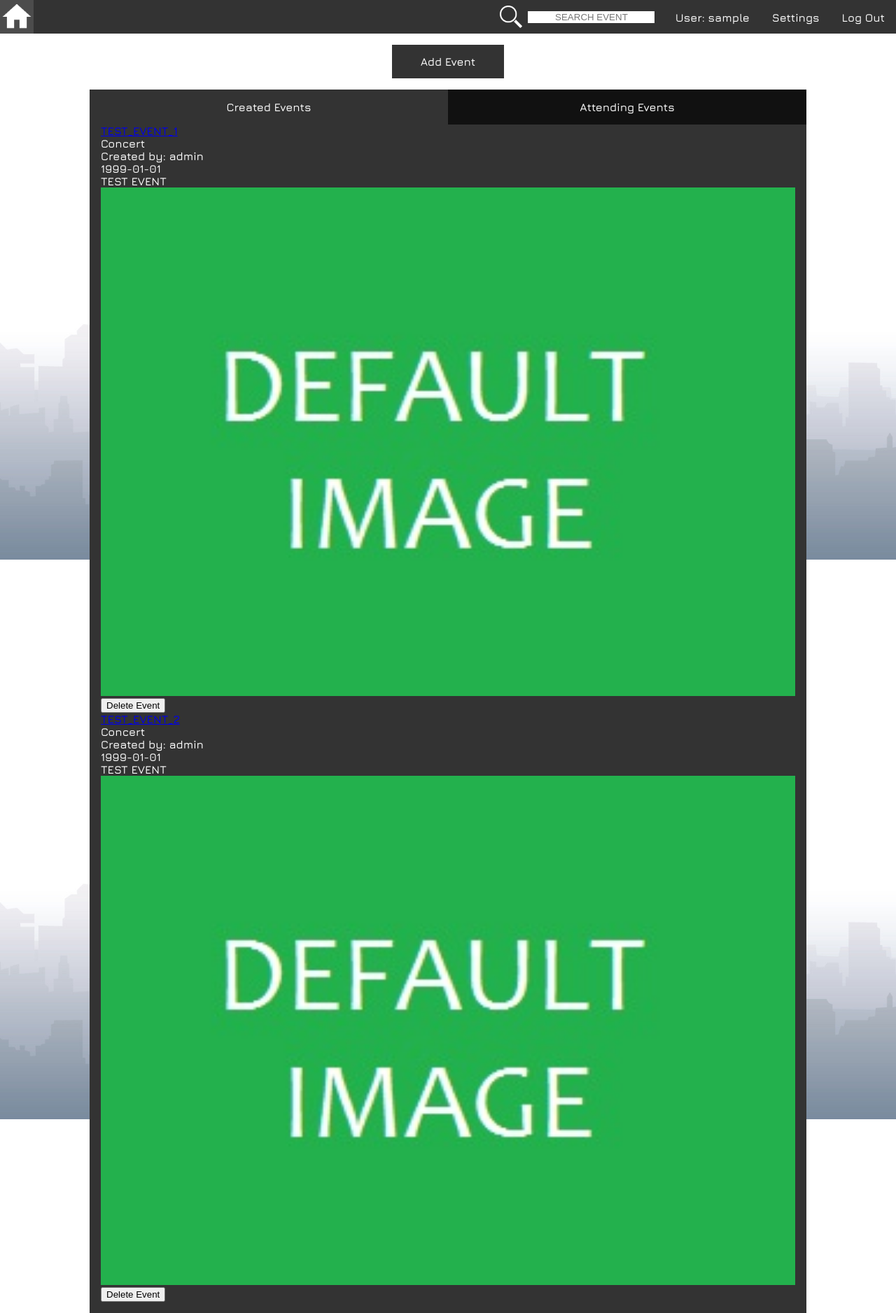
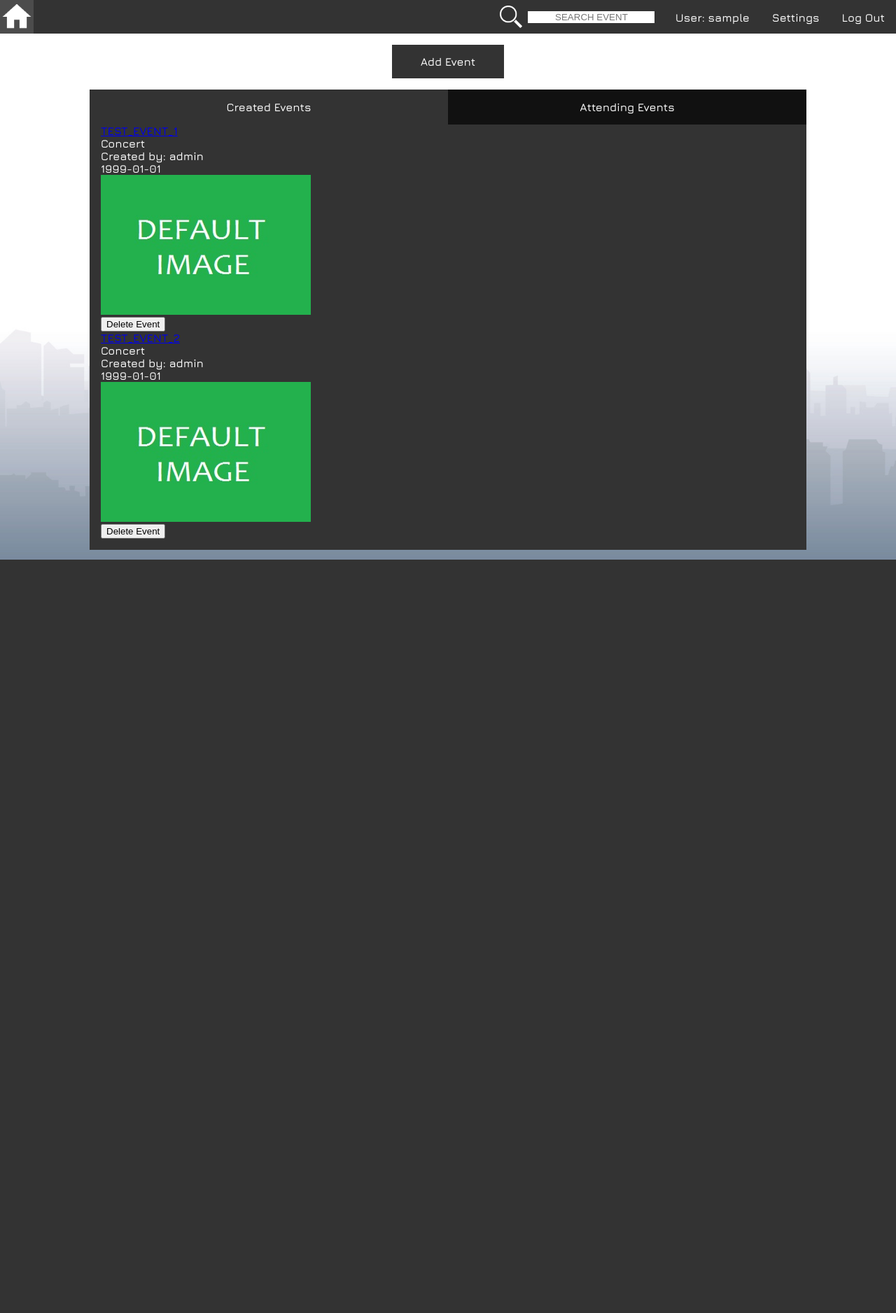
Before and after one commit to up201306506/LTW20152016, a PHP site: page /profile.php in a window 1280 px wide. Shown: the whole page at 70% size. After the commit the page ends 800 px from the top, so only its background shows below. Run offline with PHP 8.4, Linux system fonts and the light colour scheme; the visitor is signed in with stand-in values (Sample User, id 1); data comes from the database, SQL or seed files in the repository.

Commit message:
Removi outra vez a descrição dos eventos no profile. Pus as imagens mais pequenas :back:

```diff
--- a/Source Code/Styles/profile.css
+++ b/Source Code/Styles/profile.css
@@ -74,3 +74,8 @@
 .tab-content.current {
 	display: inherit;
 }
+
+.event_image{
+	max-width: 300px;
+	max-height: 200px;
+}
--- a/Source Code/profile.php
+++ b/Source Code/profile.php
@@ -43,7 +43,6 @@
 							echo '<span class="EventType">' . $eventtypes[$row['type']]['type'] . '<span><br>';
 							echo '<span class="EventUser"> Created by: '. $creator['user_name'] . '<span><br>';
 							echo '<span class="EventDate">' . $row['date'] . '<span><br>';
-							echo '<span class="EventDescription">' . $row['description'] . '<span><br>';
 							echo '<img src="Images/Event/'.$row['image_path'].'.jpg" alt="image_'.$row['event_id'].'" class="event_image"/>';
 							echo '<form action="" method="post">';
 								echo "<button name='Delete_button' class='deletebutton' value='" . $row['id'] . "'>Delete Event</button>";
@@ -66,7 +65,6 @@
 							echo '<span class="EventType">' . $eventtypes[$row['type']]['type'] . '<span><br>';
 							echo '<span class="EventUser"> Created by: '. $creator['user_name'] . '<span><br>';
 							echo '<span class="EventDate">' . $row['date'] . '<span><br>';
-							echo '<span class="EventDescription">' . $row['description'] . '<span><br>';
 							echo '<img src="Images/Event/'.$row['image_path'].'.jpg" alt="image_'.$row['event_id'].'" class="event_image"/>';
 							echo '<form action="" method="post">';
 								echo "<button name='Delete_button' class='deletebutton' value='" . $row['id'] . "'>Delete Event</button>";
```
